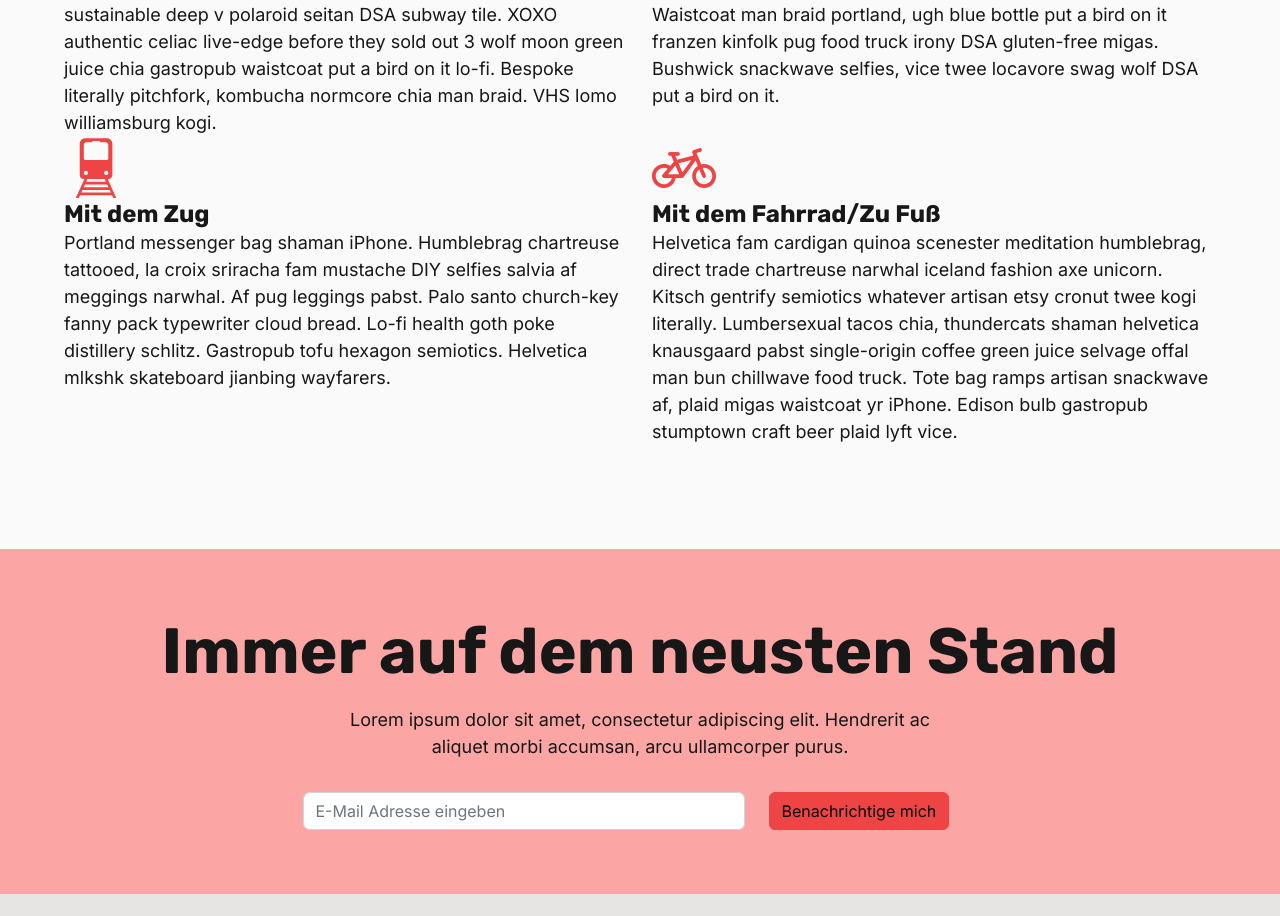
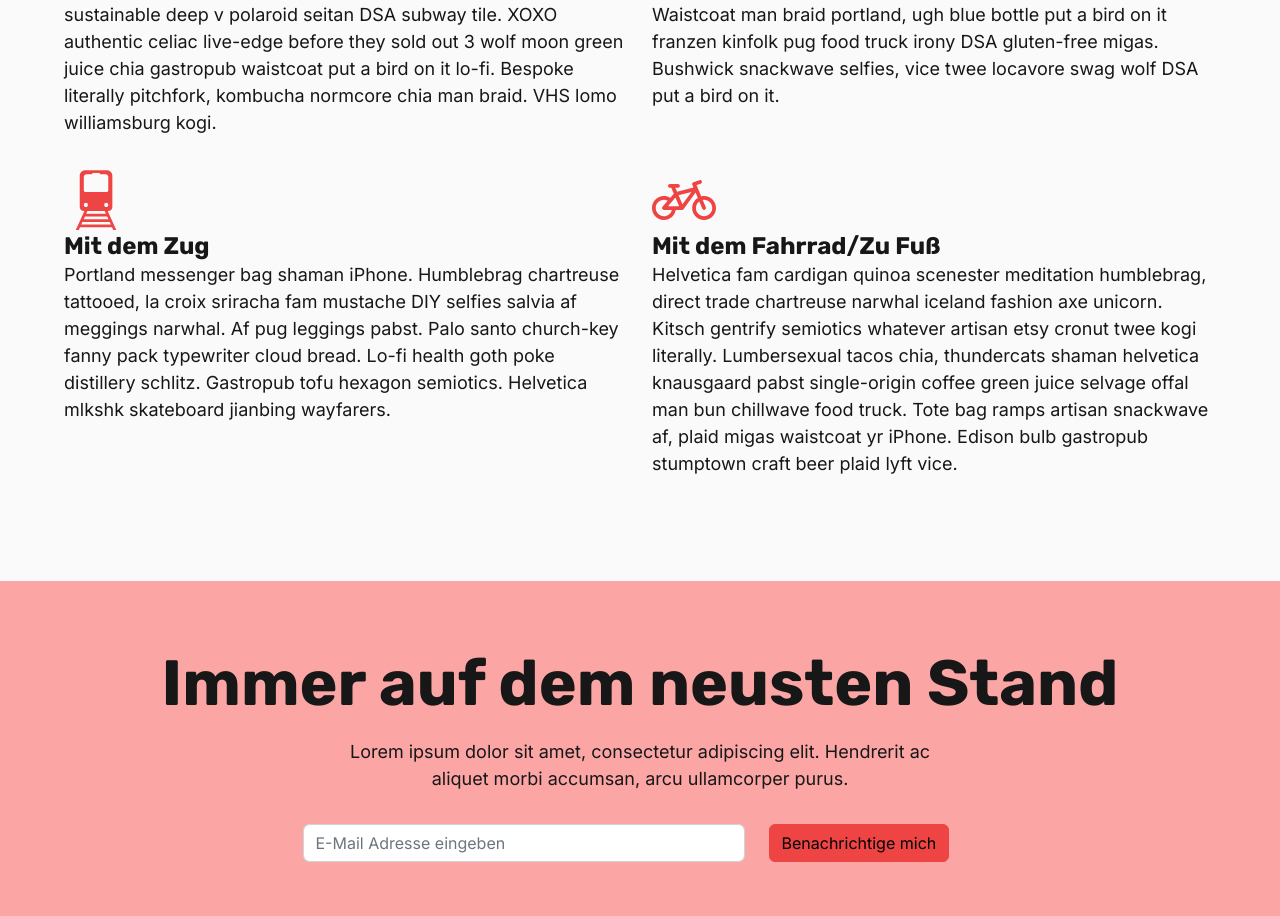
Before and after one commit to MinhKhangTran/nextjs_event_page, a Next.js app: page / in a window 1280 px wide. Shown: the part 4222-5138 px from the top of the page. Built offline with nearby package versions, Linux system fonts and the light colour scheme.

Commit message:
:sparkles: fix whitespace

```diff
--- a/styles/components/_anreise.scss
+++ b/styles/components/_anreise.scss
@@ -9,12 +9,14 @@
   iframe {
     margin-block: 2rem;
   }
-  .anreise__2,
-  .anreise__3,
-  .anreise__4 {
+  .anreise__2 {
     padding-top: 2rem;
     @include md {
       padding-top: 0;
     }
   }
+  .anreise__3,
+  .anreise__4 {
+    padding-top: 2rem;
+  }
 }
```
